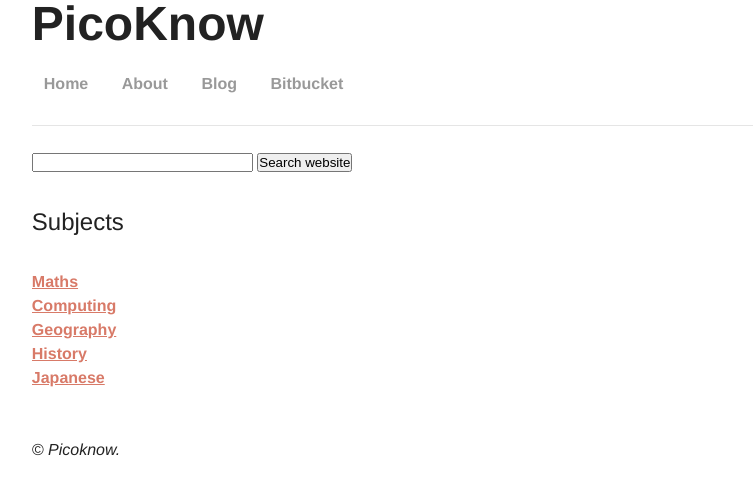
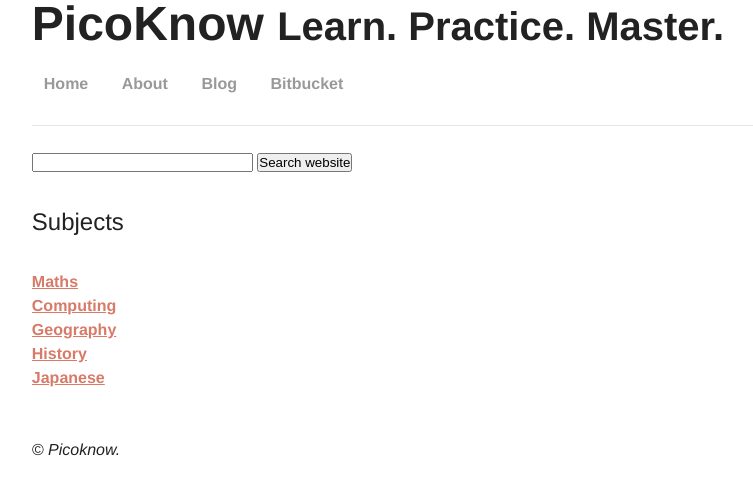
Before and after one commit to picoknow/picoknow.github.io, a Jekyll site: the page built from index.md, in a window 1280 px wide. Shown: the top 495 px of the page, without its empty margins (153-906 px from the left). Built offline with Jekyll 4.4.1, drawn with Linux system fonts in a browser that asks for light colours.

Commit message:
Layout improvements.

```diff
--- a/_layouts/default.html
+++ b/_layouts/default.html
@@ -22,6 +18,7 @@
                 <div id="header" class="unit span-grid">
                     <h1>
                         {{site.title}}
+                        <small> Learn. Practice. Master.</small>
                     </h1>
                     {% include menu.html %}
                     <hr />
```
Also changed, not shown: other parts of _layouts/default.html (+1 -5 lines).
